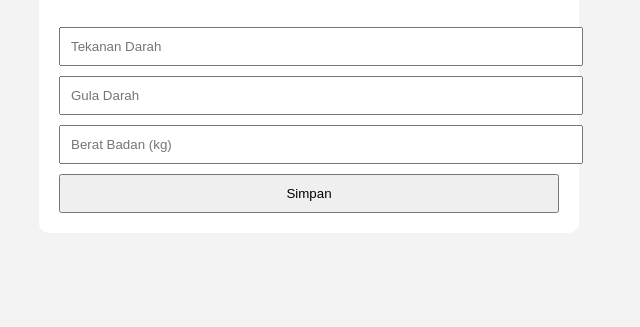
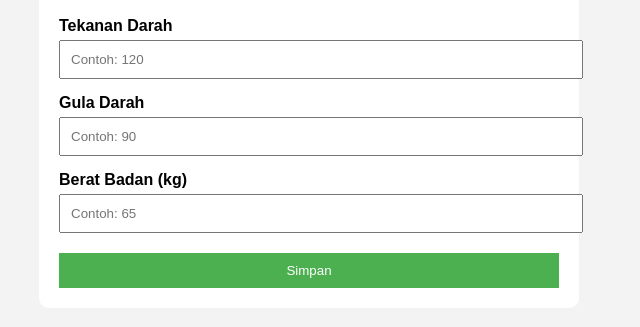
Before and after one commit to mahesazenedine/digital-kesehatan, a plain HTML site: page digital-kesehatan/input_health.html in a window 1280 px wide. Shown: the part 99-426 px from the top of the page, without its empty margins (331-971 px from the left). Drawn offline with Linux system fonts and the light colour scheme; sample sign-in values are in the browser's storage.

Commit message:
Update input_health.html

```diff
--- a/digital-kesehatan/input_health.html
+++ b/digital-kesehatan/input_health.html
@@ -17,10 +17,25 @@
       padding: 20px;
       border-radius: 10px;
     }
+    label {
+      display: block;
+      margin-top: 15px;
+      font-weight: bold;
+    }
     input, button {
       width: 100%;
       padding: 10px;
-      margin-top: 10px;
+      margin-top: 5px;
+    }
+    button {
+      margin-top: 20px;
+      background-color: #4CAF50;
+      color: white;
+      border: none;
+      cursor: pointer;
+    }
+    button:hover {
+      background-color: #45a049;
     }
   </style>
 </head>
@@ -28,9 +43,15 @@
   <div class="container">
     <h2>Input Data Kesehatan</h2>
     <form id="healthForm">
-      <input type="number" id="tekanan" placeholder="Tekanan Darah" required>
-      <input type="number" id="gula" placeholder="Gula Darah" required>
-      <input type="number" id="berat" placeholder="Berat Badan (kg)" required>
+      <label for="tekanan">Tekanan Darah</label>
+      <input type="number" id="tekanan" placeholder="Contoh: 120" required>
+
+      <label for="gula">Gula Darah</label>
+      <input type="number" id="gula" placeholder="Contoh: 90" required>
+
+      <label for="berat">Berat Badan (kg)</label>
+      <input type="number" id="berat" placeholder="Contoh: 65" required>
+
       <button type="submit">Simpan</button>
     </form>
   </div>
```
